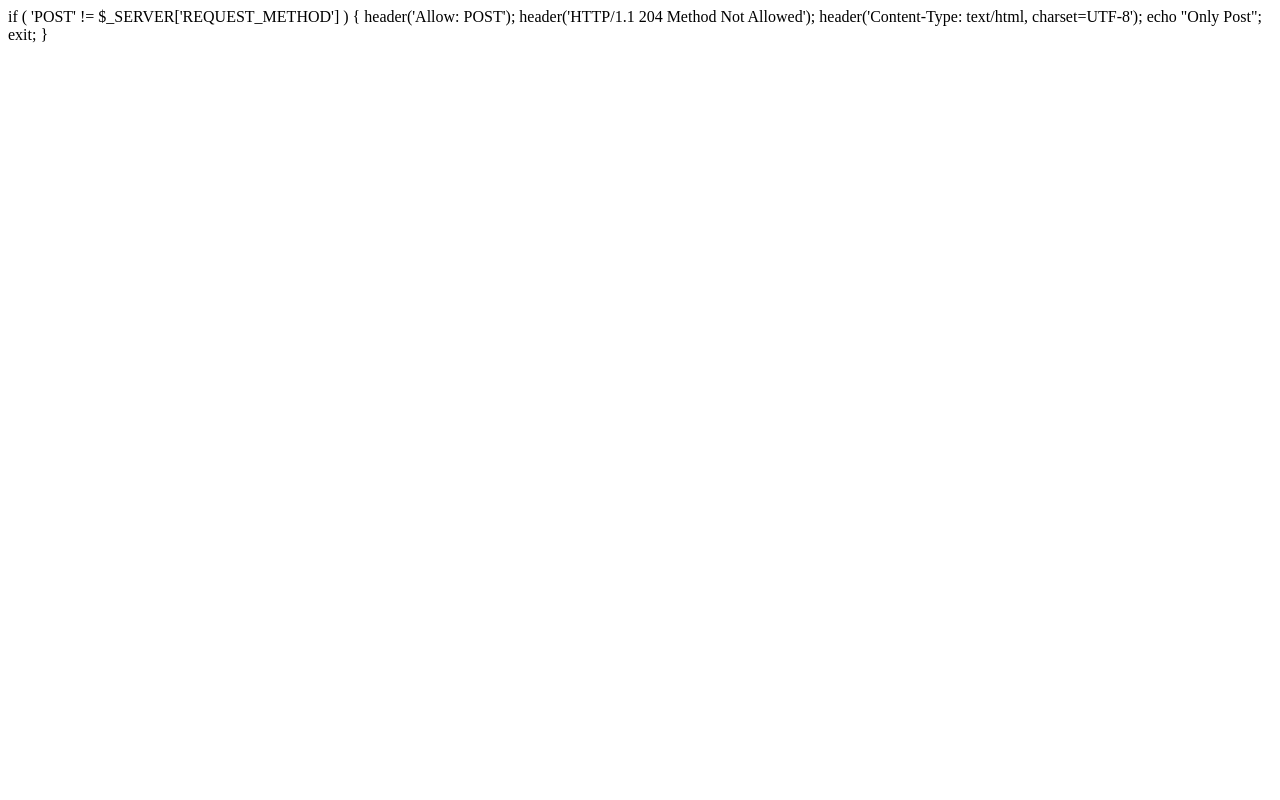
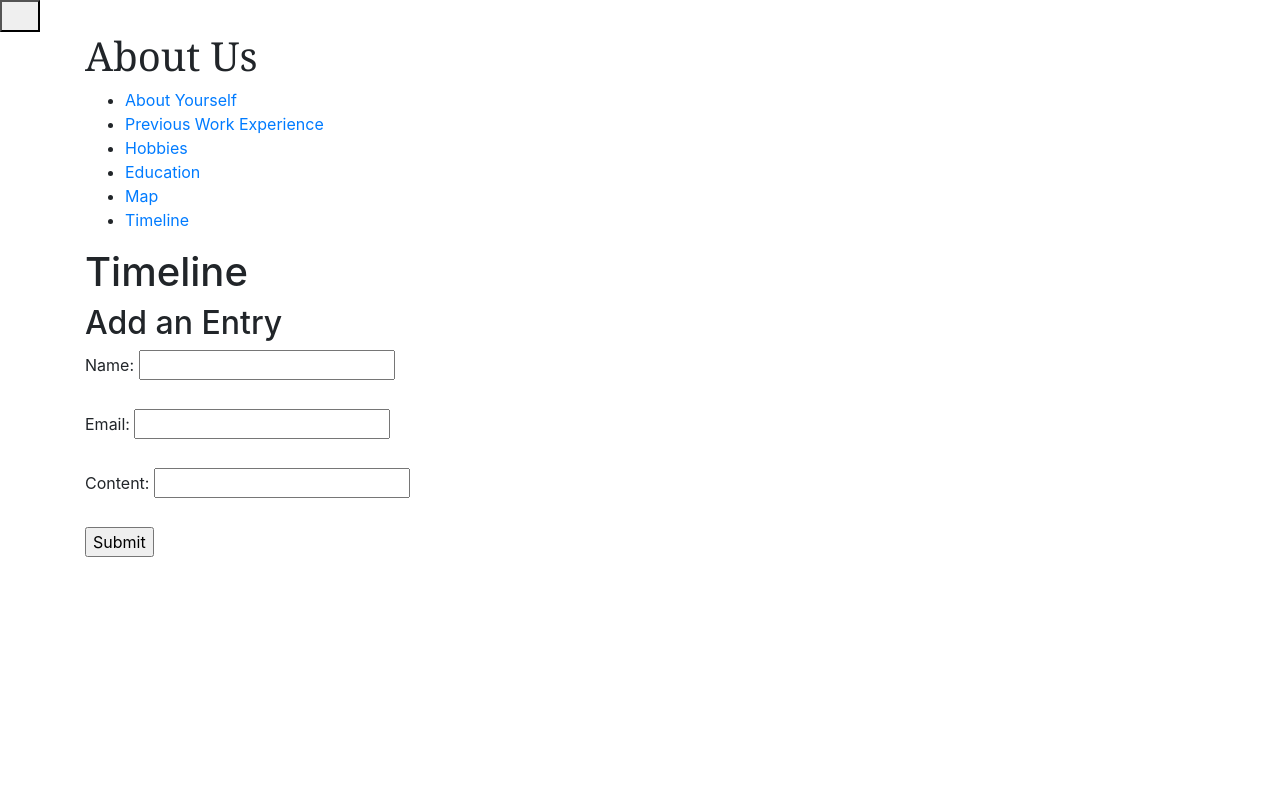
Before and after one commit to shivanircodel/project-sankalp---Shivani, a Flask app: page /Timeline in a window 1280 px wide. Run offline with Flask 2, Linux system fonts and the light colour scheme; parts of the project's set-up code (start-up, migrations or seed data) failed here and were passed over; some libraries are stand-ins or nearby versions.

Commit message:
Update timeline.html

```diff
--- a/app/templates/timeline.html
+++ b/app/templates/timeline.html
@@ -1,7 +1,50 @@
-if ( 'POST' != $_SERVER['REQUEST_METHOD'] ) {
-	header('Allow: POST');
-	header('HTTP/1.1 204 Method Not Allowed');
-	header('Content-Type: text/html, charset=UTF-8');
-	echo "Only Post";
-	exit;
-}
+{% extends "base.html" %}
+
+{% block head %}
+
+{% endblock %}
+
+{% block content %}
+
+    <h1 style="font-family:georgia;">About Us</h1>
+<nav>
+  <ul>
+    <li>
+      <a href="About_Yourself.html">About Yourself</a>
+    </li>
+    <li>
+      <a href="Previous_Work_Experience.html">Previous Work Experience</a>
+    </li>
+    <li>
+      <a href="Hobbies.html">Hobbies</a>
+    </li>
+    <li>
+        <a href="Education.html">Education</a>
+      </li>
+      <li>
+        <a href="Map.html">Map</a>
+      </li>
+      <li>
+         <a href="Timeline.html">Timeline</a>
+      </li>
+  </ul>
+</nav>
+
+<h1>Timeline</h1>
+
+<body>
+    <h2>Add an Entry</h2>
+    <form action="/register method="post">
+		<label for="name">Name:</label>
+		<input type="text" id="name" name="name"><br><br>
+		<label for="email">Email:</label>
+		<input type="text" id="email" email="name"><br><br>
+		<label for="content">Content:</label>
+		<input type="text" id="content" content="name"><br><br>
+		<input type="submit" value="Submit">
+	  </form>
+</body>
+
+</html>
+
+{% endblock %}
```
